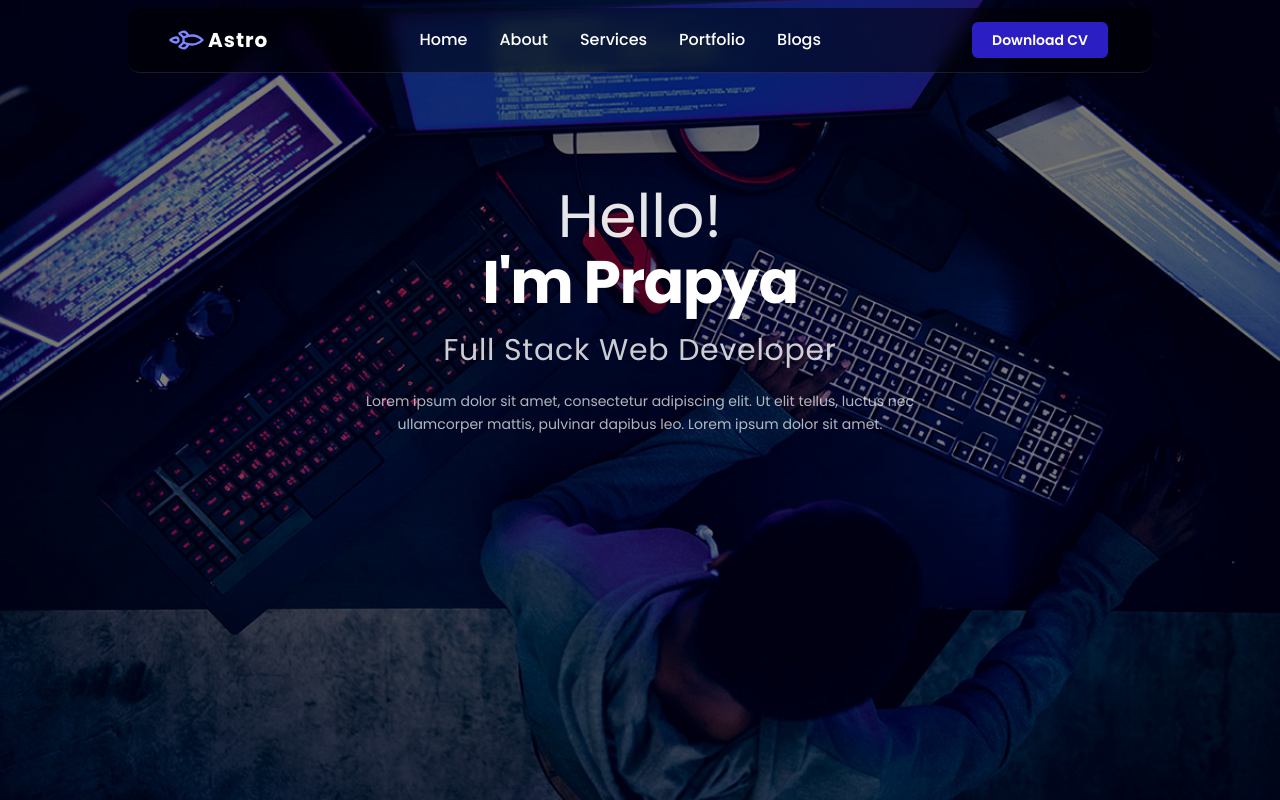
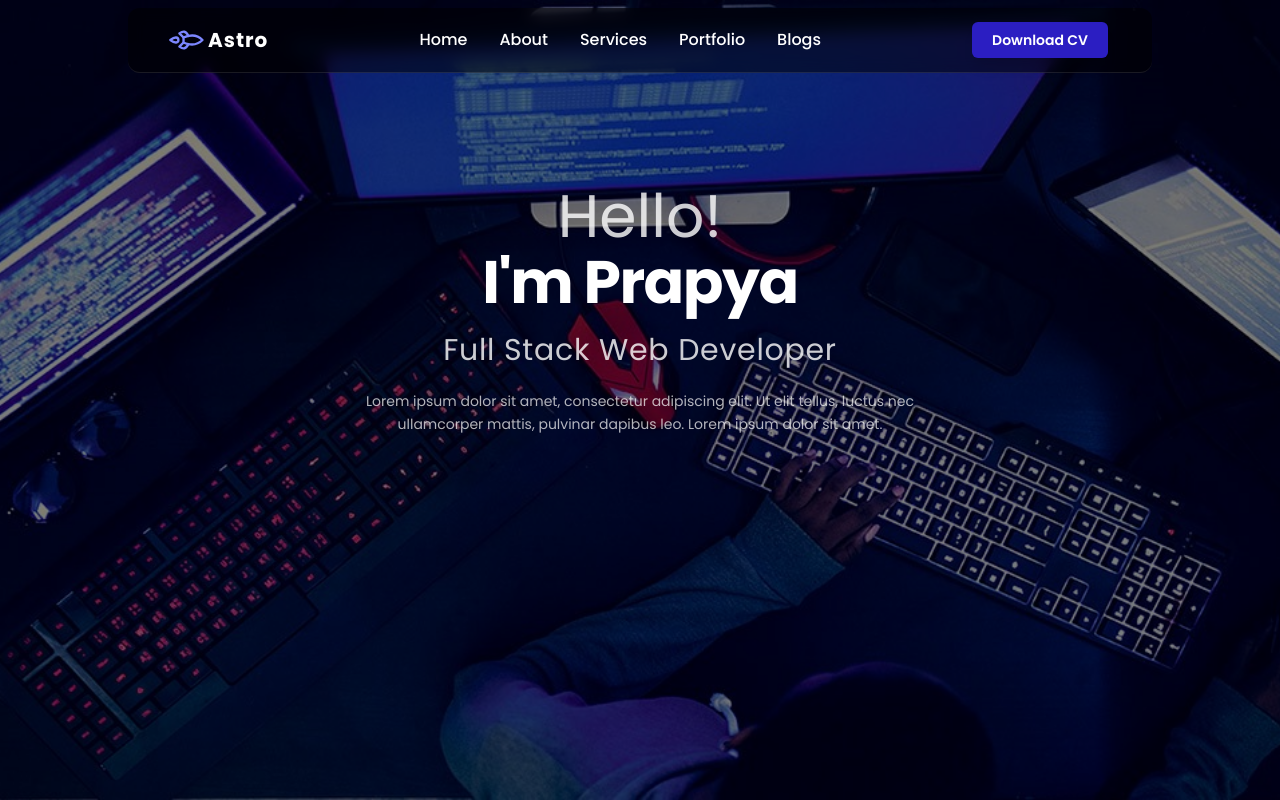
Before and after one commit to fatinishraqprapya25/Personal-Portfolio-React-Template, a React (Vite) app: page / in a window 1280 px wide. Built offline with nearby package versions, Linux system fonts and the light colour scheme.

Commit message:
home hero section optimized

```diff
--- a/src/components/home/Hero.jsx
+++ b/src/components/home/Hero.jsx
@@ -4,7 +4,7 @@ export default function Hero() {
     return (
         <section className="text-center text-white py-20 md:py-32 poppins">
             <Container>
-                <h1 className="text-[60px] leading-[30px] font-[100] mb-4 text-white/90">
+                <h1 className="text-[60px] leading-[30px] font-[100] mb-4 text-white/80">
                     Hello!
                 </h1>
 
--- a/src/components/pages/Home.jsx
+++ b/src/components/pages/Home.jsx
@@ -7,11 +7,11 @@ export default function Home() {
     return (
         <>
             <main
-                style={{ backgroundImage: `url(${bgImage})` }}
-                className="relative bg-cover bg-center h-screen home-hero pt-2"
+                style={{ backgroundImage: `url(${bgImage}) ` }}
+                className="relative bg-cover bg-center md:min-h-screen home-hero pt-2"
             >
-                {/* background black overlay */}
-                <div className="absolute inset-0 bg-black opacity-50"></div>
+
+                <div className="absolute inset-0 bg-black opacity-50 md:min-h-screen"></div>
 
                 <Container>
                     <Header />
```
Also changed, not shown: src/assets/hero-bg.jpeg.
